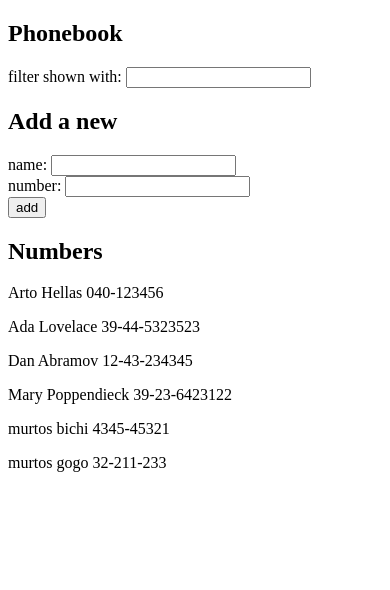
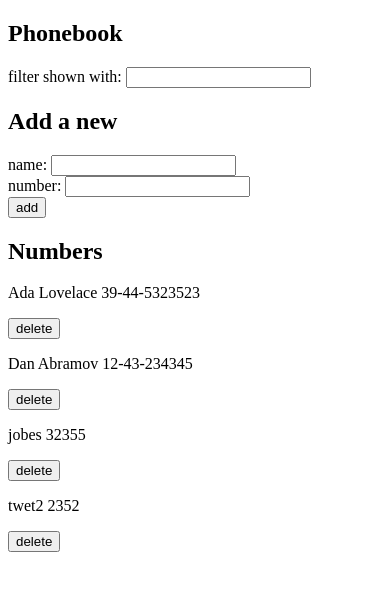
Before and after one commit to kostakoios/Deep-Dive-Into-Modern-Web-Development, a React (Vite) app in the folder part2/phonebook/: page / in a window 390 px wide. Shown: the top 590 px of the page. Built offline with nearby package versions, Linux system fonts and the light colour scheme; data requests are answered from the project's data file.

Commit message:
2.14: The Phonebook step 9

```diff
--- a/part2/phonebook/db.json
+++ b/part2/phonebook/db.json
@@ -1,10 +1,5 @@
 {
   "persons": [
-    {
-      "name": "Arto Hellas",
-      "number": "040-123456",
-      "id": "1"
-    },
     {
       "name": "Ada Lovelace",
       "number": "39-44-5323523",
@@ -16,19 +11,14 @@
       "id": "3"
     },
     {
-      "name": "Mary Poppendieck",
-      "number": "39-23-6423122",
-      "id": "4"
+      "id": "05fa",
+      "name": "jobes",
+      "number": "32355"
     },
     {
-      "id": 5,
-      "name": "murtos bichi",
-      "number": "4345-45321"
-    },
-    {
-      "id": 6,
-      "name": "murtos gogo",
-      "number": "32-211-233"
+      "id": "ab8b",
+      "name": "twet2",
+      "number": "2352"
     }
   ]
 }
--- a/part2/phonebook/src/App.jsx
+++ b/part2/phonebook/src/App.jsx
@@ -17,7 +17,7 @@ const App = () => {
       console.log(response)
       setPersons(response)
       setShowFilterArray(response)
-    })
+    }).catch(error => console.log(error));
   }, [])
 
   const handleNameChange = (event) => {
@@ -45,17 +45,39 @@ const App = () => {
       const addNewName = {
         name: newName,
         number: newNumber,
-        id: persons.length + 1
       }
 
       phoneBookService.create(addNewName)
       .then(response => {
         setPersons(persons.concat(response))
         setShowFilterArray(persons.concat(response))
-      })
+      }).catch(error => console.log(error));
     }
     setNewName("")
     setNewNumber("")
+  }
+
+  const deletePerson = (id) => {
+    let findPerson = persons.filter(person => person.id === id)
+    if(window.confirm(`Delete ${findPerson[0].name}?`)){
+      phoneBookService.deletePerson(id)
+      .then(response => {
+        let newArray = persons.filter(person => {
+          if(person.id !== response.id){
+            return person
+          }
+        })
+        setPersons(newArray)
+        let newFilterArray = newArray.filter(person => person.name.includes(newFilter))
+        setShowFilterArray(newFilterArray)
+      })
+      .catch(err => console.log(err))
+
+    } else {
+      console.log("no")
+    }
+
+
   }
 
   return (
@@ -68,7 +90,7 @@ const App = () => {
           handleNameChange={handleNameChange} newNumber={newNumber} handleNumber={handleNumber} />
 
       <h2>Numbers</h2>
-      <Persons showFilterArray={showFilterArray} />
+      <Persons showFilterArray={showFilterArray} deletePerson={deletePerson}/>
     </div>
   )
 }
--- a/part2/phonebook/src/components/Persons.jsx
+++ b/part2/phonebook/src/components/Persons.jsx
@@ -1,7 +1,14 @@
-const Persons = ({showFilterArray}) => {
+const Persons = ({showFilterArray, deletePerson}) => {
     return (
         <div>
-            {showFilterArray.map(person => <p key={person.id}>{person.name} {person.number}</p>)}
+            {showFilterArray.map(person => (
+            <div key={person.id}>
+                <p>
+                {person.name} {person.number}
+                </p>
+                <button onClick={() => deletePerson(person.id)}>delete</button>
+            </div>
+            ))}
         </div>
     )
 }
--- a/part2/phonebook/src/services/phonebook.js
+++ b/part2/phonebook/src/services/phonebook.js
@@ -16,4 +16,9 @@ const update = (id, newObject) => {
     const request = axios.put(`${baseUrl}/${id}`, newObject)
     return request.then(response => response.data)
 }
-export default { getAll, create, update }
+
+const deletePerson = (id) => {
+    const request = axios.delete(`${baseUrl}/${id}`)
+    return request.then(response => response.data)
+}
+export default { getAll, create, update, deletePerson }
```
